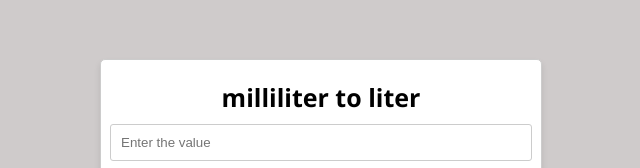
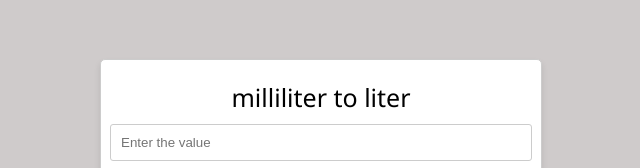
Before and after one commit to PraveenCodeSmith/mini_project1, a plain HTML site: page index.html in a window 1280 px wide. Shown: the part 225-393 px from the top of the page, without its empty margins (319-959 px from the left). Drawn offline with Linux system fonts and the light colour scheme.

Commit message:
css updated

```diff
--- a/style.css
+++ b/style.css
@@ -66,5 +66,5 @@ label{
     font-family:'Segoe UI', Tahoma, Geneva, Verdana, sans-serif;
     font-size: 25px;
     color:black;
-    font-weight: 600;
+    font-weight: 550;
 }
```
